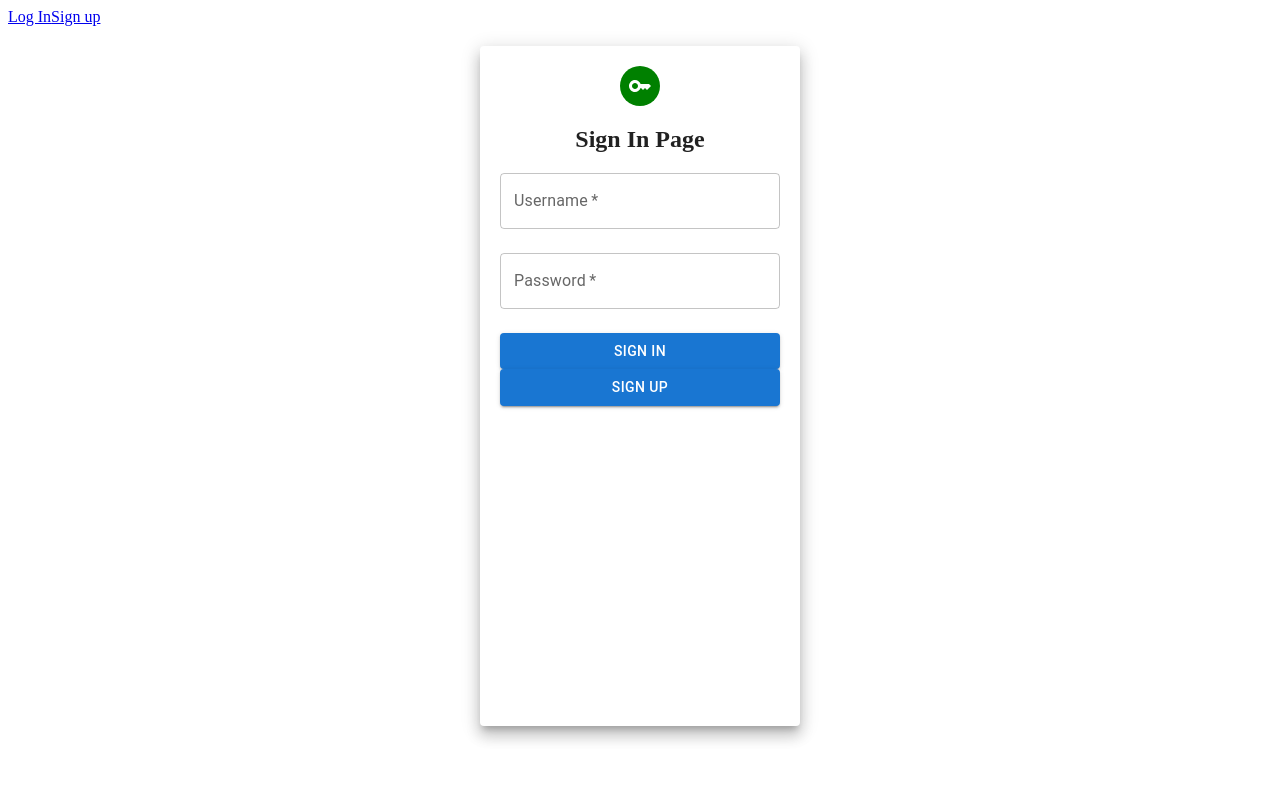
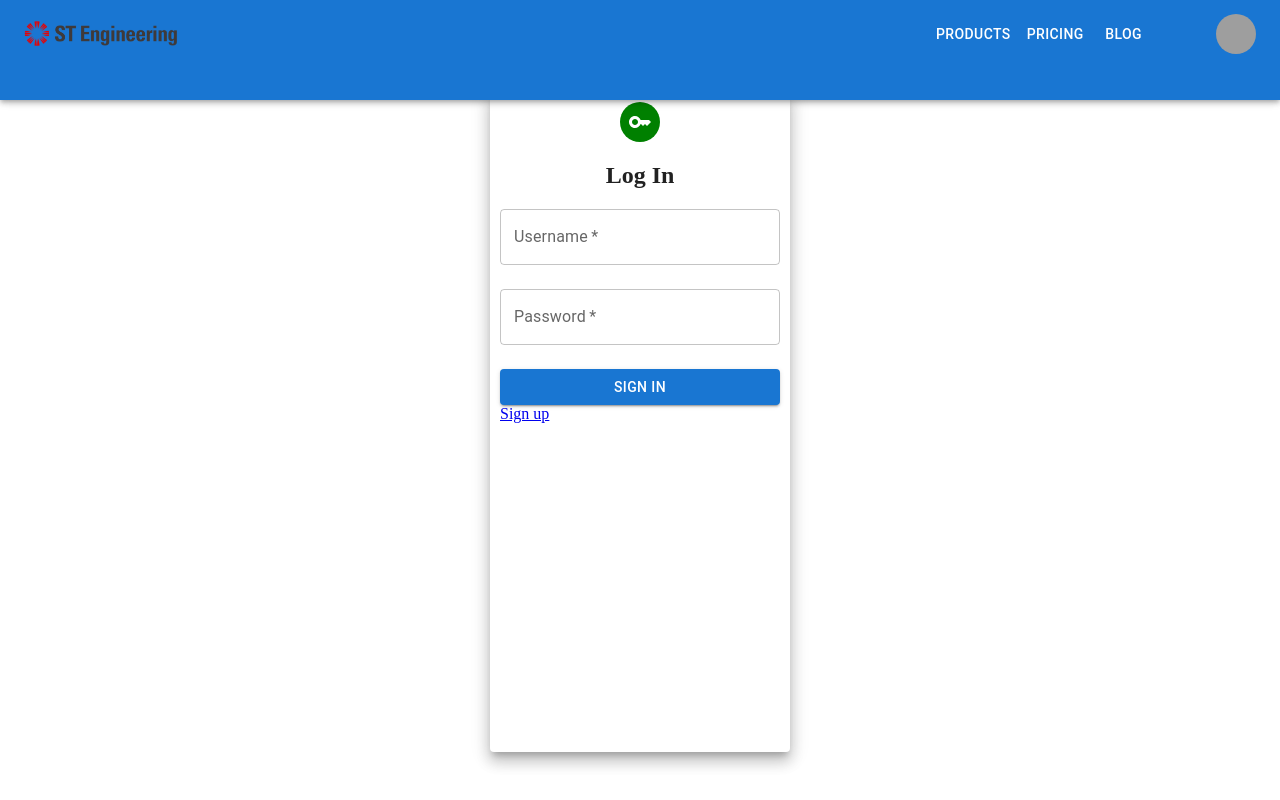
Before and after one commit to kohjx1/Assignment, a React (Create React App) app in the folder client/: page / in a window 1280 px wide. Built offline with nearby package versions, Linux system fonts and the light colour scheme; grey boxes are pictures that could not be loaded.

Commit message:
Nav Bar Semi-Complete

```diff
--- a/client/src/App.js
+++ b/client/src/App.js
@@ -1,17 +1,19 @@
 import "./App.css"
 
-import { BrowserRouter as Router, Route, Routes, Link } from "react-router-dom"
+import { BrowserRouter as Router, Route, Routes } from "react-router-dom"
 
 import Login from "./components/login"
 import Signup from "./components/signup"
+import Navbar from "./components/navBar"
+
+// toggle to check ( test only )
+const loggedin = true
 
 function App() {
   return (
     <Router>
-      <nav>
-        <Link to="/">Log In</Link>
-        <Link to="/Signup">Sign up</Link>
-      </nav>
+      {loggedin ? <Navbar /> : ""}
+
       <Routes>
         <Route path="/" element={<Login />} />
         <Route path="/Signup" element={<Signup />} />
--- a/client/src/components/login.js
+++ b/client/src/components/login.js
@@ -1,14 +1,13 @@
 import React from "react"
 import { Grid, Paper, Avatar, TextField, Button } from "@mui/material"
 import KeyIcon from "@mui/icons-material/Key"
-import { useNavigate } from "react-router-dom"
+import { Link } from "react-router-dom"
+// import { useNavigate } from "react-router-dom"
 
 function login() {
-  const paperStyle = { padding: 20, height: "80vh", width: 280, margin: "20px auto" }
+  const paperStyle = { padding: 10, height: "80vh", width: 280, margin: "20px auto" }
   const avatarStyle = { background: "green" }
   const inputStyle = { height: 80 }
-
-  let navigate = useNavigate()
 
   return (
     <Grid>
@@ -17,24 +16,14 @@
           <Avatar style={avatarStyle}>
             <KeyIcon />
           </Avatar>
-          <h2>Sign In Page</h2>
+          <h2>Log In</h2>
         </Grid>
         <TextField label="Username" placeholder="Enter Username" style={inputStyle} fullWidth required />
         <TextField label="Password" placeholder="Enter Password" style={inputStyle} type="password" fullWidth required />
         <Button type="submit" color="primary" variant="contained" fullWidth>
           Sign In
         </Button>
-        <Button
-          onClick={() => {
-            navigate("/Signup")
-          }}
-          type="submit"
-          color="primary"
-          variant="contained"
-          fullWidth
-        >
-          Sign Up
-        </Button>
+        <Link to="/Signup">Sign up</Link>
       </Paper>
     </Grid>
   )
--- /dev/null
+++ b/client/src/components/navBar.js
@@ -0,0 +1,121 @@
+import * as React from "react"
+import AppBar from "@mui/material/AppBar"
+import Box from "@mui/material/Box"
+import Toolbar from "@mui/material/Toolbar"
+import IconButton from "@mui/material/IconButton"
+import Typography from "@mui/material/Typography"
+import Menu from "@mui/material/Menu"
+import MenuIcon from "@mui/icons-material/Menu"
+import Container from "@mui/material/Container"
+import Avatar from "@mui/material/Avatar"
+import Button from "@mui/material/Button"
+import Tooltip from "@mui/material/Tooltip"
+import MenuItem from "@mui/material/MenuItem"
+import { CardMedia } from "@mui/material"
+import logo from "./stengineering.png"
+
+const pages = ["Products", "Pricing", "Blog"]
+const settings = ["Profile", "Account", "Dashboard", "Logout"]
+
+const ResponsiveAppBar = () => {
+  const [anchorElNav, setAnchorElNav] = React.useState(null)
+  const [anchorElUser, setAnchorElUser] = React.useState(null)
+
+  const handleOpenNavMenu = event => {
+    setAnchorElNav(event.currentTarget)
+  }
+  const handleOpenUserMenu = event => {
+    setAnchorElUser(event.currentTarget)
+  }
+
+  const handleCloseNavMenu = () => {
+    setAnchorElNav(null)
+  }
+
+  const handleCloseUserMenu = () => {
+    setAnchorElUser(null)
+  }
+
+  return (
+    <>
+      <AppBar position="fixed" sx={{ height: 1 / 8 }}>
+        <Container maxWidth="xl">
+          <Toolbar disableGutters>
+            <Box sx={{ width: 1 / 8 }}>
+              <CardMedia src={logo} component="img" />
+            </Box>
+            <Box sx={{ pl: "50px", flexGrow: 1, display: { xs: "flex", md: "none" } }}>
+              <IconButton size="large" aria-label="account of current user" aria-controls="menu-appbar" aria-haspopup="true" onClick={handleOpenNavMenu} color="inherit">
+                <MenuIcon />
+              </IconButton>
+              <Menu
+                id="menu-appbar"
+                anchorEl={anchorElNav}
+                anchorOrigin={{
+                  vertical: "bottom",
+                  horizontal: "left"
+                }}
+                keepMounted
+                transformOrigin={{
+                  vertical: "top",
+                  horizontal: "left"
+                }}
+                open={Boolean(anchorElNav)}
+                onClose={handleCloseNavMenu}
+                sx={{
+                  display: { xs: "block", md: "none" }
+                }}
+              >
+                {pages.map(page => (
+                  <MenuItem key={page} onClick={handleCloseNavMenu}>
+                    <Typography textAlign="center">{page}</Typography>
+                  </MenuItem>
+                ))}
+              </Menu>
+            </Box>
+
+            <Box sx={{ pl: "750px", flexGrow: 1, display: { xs: "none", md: "flex" } }}>
+              {pages.map(page => (
+                <Button key={page} onClick={handleCloseNavMenu} sx={{ my: 2, color: "white", display: "block" }}>
+                  {page}
+                </Button>
+              ))}
+            </Box>
+
+            <Box sx={{ flexGrow: 0 }}>
+              <Tooltip title="Open settings">
+                <IconButton onClick={handleOpenUserMenu} sx={{ p: 0 }}>
+                  <Avatar alt="Remy Sharp" src="/static/images/avatar/2.jpg" />
+                </IconButton>
+              </Tooltip>
+              <Menu
+                sx={{ mt: "45px" }}
+                id="menu-appbar"
+                anchorEl={anchorElUser}
+                anchorOrigin={{
+                  vertical: "top",
+                  horizontal: "right"
+                }}
+                keepMounted
+                transformOrigin={{
+                  vertical: "top",
+                  horizontal: "right"
+                }}
+                open={Boolean(anchorElUser)}
+                onClose={handleCloseUserMenu}
+              >
+                {settings.map(setting => (
+                  <MenuItem key={setting} onClick={handleCloseUserMenu}>
+                    <Typography textAlign="center">{setting}</Typography>
+                  </MenuItem>
+                ))}
+              </Menu>
+            </Box>
+          </Toolbar>
+        </Container>
+      </AppBar>
+      <Toolbar />
+    </>
+  )
+}
+export default ResponsiveAppBar
```
Also changed, not shown: client/public/logo512.png (deleted), client/src/components/stengineering.png (added).
